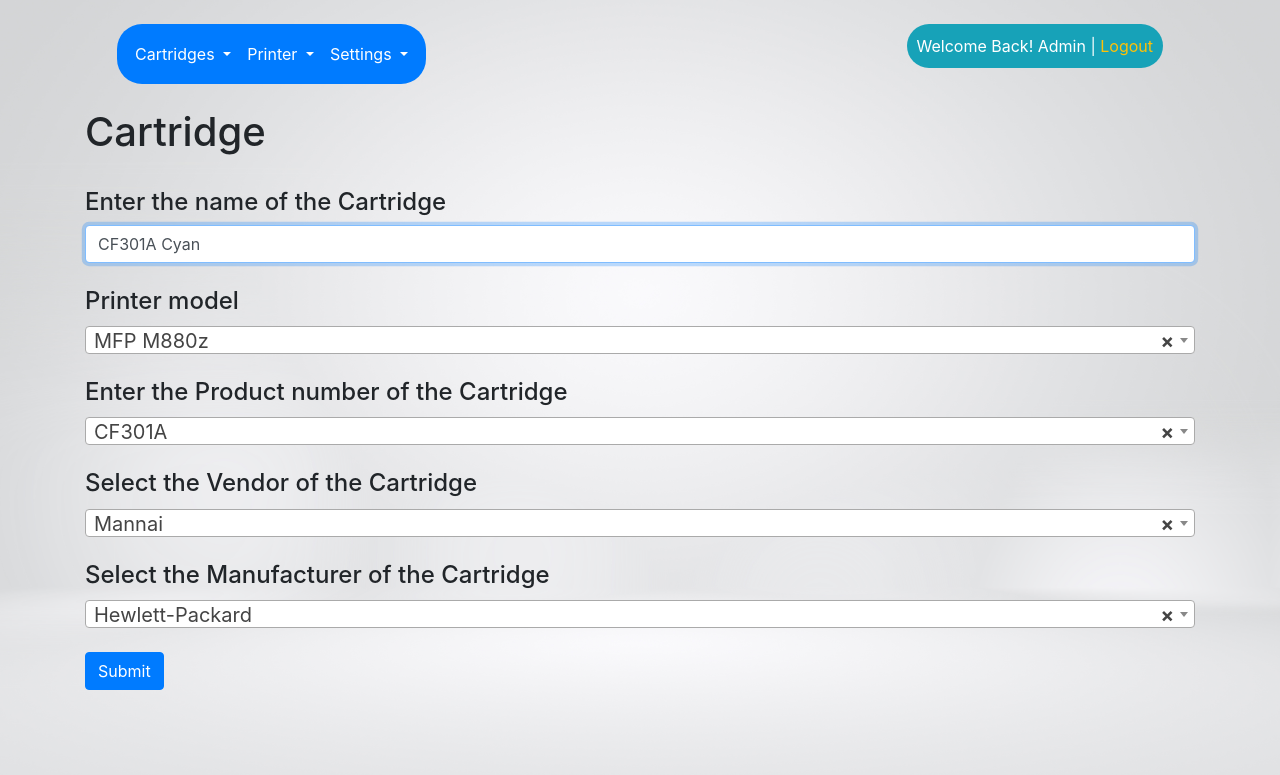
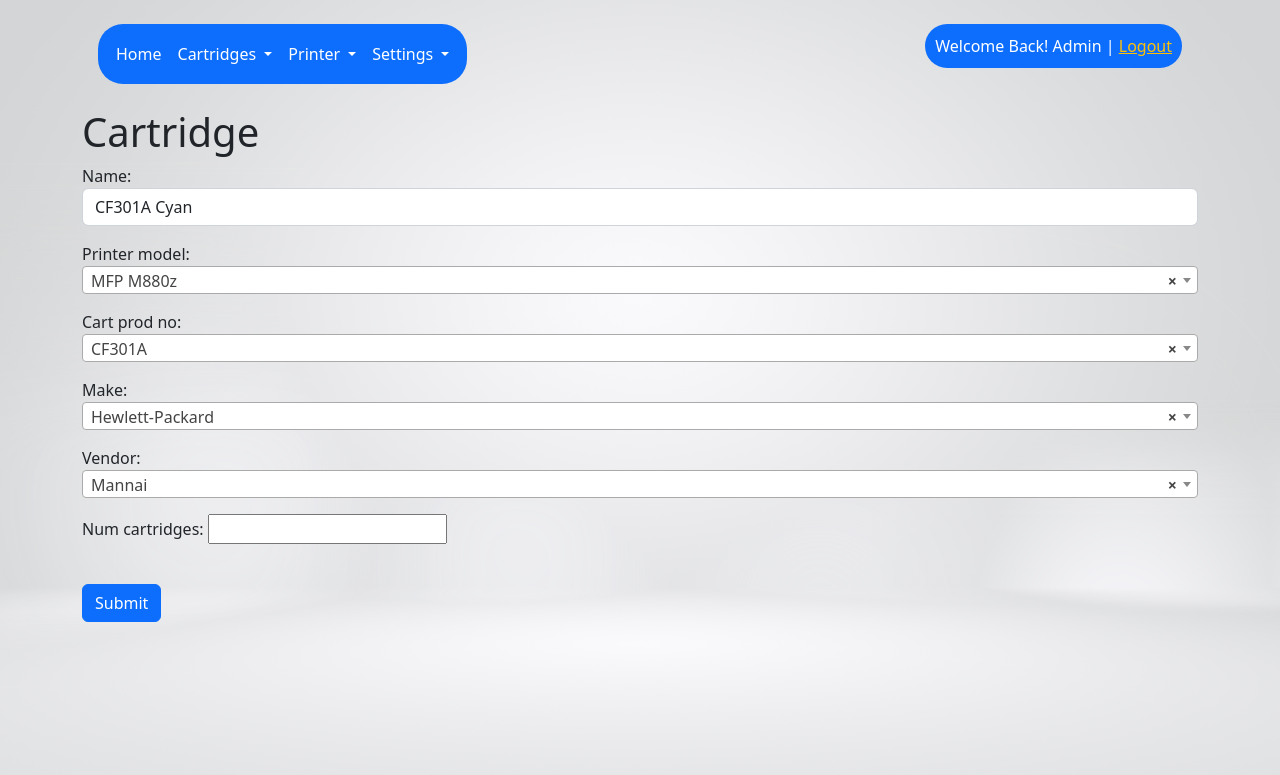
Before and after one commit to bryanmisa/cartridge_management_system, a Django app: page /cartridge/update/5 in a window 1280 px wide. Shown: the top 775 px of the page. Run offline with Django 4.2, Linux system fonts and the light colour scheme; a user stored in the database is signed in; data comes from the database, SQL or seed files in the repository; both versions use the stored data as it was after the commit; some libraries are stand-ins or nearby versions.

Commit message:
Update the Cartridge Create View to CBV

```diff
--- a/item/forms.py
+++ b/item/forms.py
@@ -80,11 +80,11 @@ class DeployPrinterForm(forms.ModelForm):
         }
 
 class CartridgeForm(forms.ModelForm):
-
+    num_cartridges = forms.IntegerField()
     class Meta:
 
         model = Cartridge
-        fields = ['name', 'printer_model' ,'cart_prod_no', 'make', 'vendor']
+        fields = ['name', 'printer_model' ,'cart_prod_no', 'make', 'vendor',]
         widgets = {
             'name' : forms.TextInput(attrs={'class':'form-control'}),
             'printer_model' : PrinterModelWidget(attrs={'class':'form-control'}),
--- a/item/urls.py
+++ b/item/urls.py
@@ -34,7 +34,8 @@ urlpatterns = [
     path('cartridge/list/installed', views.cartridge_list_installed, name='cartridge_list_installed'),
     path('cartridge/list/stocks/outofstock', views.list_of_out_of_stock_cartridges, name='list_of_out_of_stock_cartridges'),
     path('cartridge/update/<int:id>', views.cartridge_update, name='cartridge_update'),
-    path('cartridge/create', views.cartridge_create, name='cartridge_create'),
+    #path('cartridge/create', views.cartridge_create, name='cartridge_create'),
+    path('cartridge/create', CartridgeCreateView.as_view(), name='cartridge_create'),
     path('cartridge/install/<str:id>', views.install_cartridge, name='install_cartridge'),
 
     # Location URLS
--- a/item/views.py
+++ b/item/views.py
@@ -13,6 +13,7 @@ from django.views.generic import (ListView,
                                   CreateView,
                                   DetailView,)
 from django.contrib.auth.mixins import LoginRequiredMixin
+from django.http import HttpResponse
 
 from django.urls import reverse_lazy
 from item.models import *
@@ -186,8 +187,6 @@ def cartridge_list_instock(request):
     cartridge_filter = CartridgeFilter(request.GET, queryset = cartridges)
     cartridges = cartridge_filter.qs
 
-
-
     #Paginate Cartridges
     page = request.GET.get('page', 1)
     paginator = Paginator(cartridges, 10)
@@ -248,18 +247,31 @@ def cartridge_update(request, id):
 
     return render(request, 'cartridge/cartridge_create_form.html', context) # render querysets on the HTML
 
-@login_required
-def cartridge_create(request):
-    context = {}
-    form = CartridgeForm(request.POST or None)
-    if request.method == "POST":
-        if form.is_valid():
-            form.save()
-            return redirect('cartridge_list_instock')
+# @login_required
+# def cartridge_create(request):
+#     context = {}
+#     form = CartridgeForm(request.POST or None)
+#     number_of_cartridges = request.POST.get('count_of_cartridges')
+#     if request.method == "POST":
+#         if form.is_valid():
+#             cartridges = form.save()
 
-    context['form'] = form
+#             return redirect('cartridge_list_instock')
 
-    return render(request, 'cartridge/cartridge_create_form.html', context)
+#     context['form'] = form
+
+#     return render(request, 'cartridge/cartridge_create_form.html', context)
+
+class CartridgeCreateView(LoginRequiredMixin, CreateView):
+    model = Cartridge
+    form_class = CartridgeForm
+    template_name = 'cartridge/cartridge_create_form.html'
+    success_url = reverse_lazy('cartridge_list_instock')
+
+    def get(self, request, *args, **kwargs):
+        form = self.form_class(**self.get_form_kwargs())
+
+        return render(request, self.template_name, {'form': form, 'work_form': work_form})
 
 @login_required
 def install_cartridge(request, id):
@@ -340,7 +352,6 @@ class CartridgeProductNumberUpdateView(LoginRequiredMixin, UpdateView):
 
 class CartProdDeleteView(LoginRequiredMixin, DeleteView):
     model = CartridgeProductNumber
-
     template_name = 'cartridge/cartridge_product_no/del_cartridge_product_no.html'
     success_url = reverse_lazy('list_cartridge_product_no')
 
--- a/templates/base.html
+++ b/templates/base.html
@@ -7,7 +7,7 @@
     <meta name="viewport" content="width=device-width, initial-scale=1, shrink-to-fit=no">
     <link rel="stylesheet" href="{% static 'css/animate.css' %}">
     <link rel="stylesheet" href="{% static 'css/style.css' %}">
-    <link rel="stylesheet" href="https://cdn.jsdelivr.net/npm/bootstrap@4.0.0/dist/css/bootstrap.min.css" integrity="sha384-Gn5384xqQ1aoWXA+058RXPxPg6fy4IWvTNh0E263XmFcJlSAwiGgFAW/dAiS6JXm" crossorigin="anonymous">
+    <link href="https://cdn.jsdelivr.net/npm/bootstrap@5.2.0-beta1/dist/css/bootstrap.min.css" rel="stylesheet" integrity="sha384-0evHe/X+R7YkIZDRvuzKMRqM+OrBnVFBL6DOitfPri4tjfHxaWutUpFmBp4vmVor" crossorigin="anonymous">
     <link href="https://fonts.googleapis.com/css?family=Poppins:300,400,500,600,700,800,900" rel="stylesheet">
     <link rel="stylesheet" href="https://stackpath.bootstrapcdn.com/font-awesome/4.7.0/css/font-awesome.min.css">
 
--- a/templates/cartridge/cartridge_create_form.html
+++ b/templates/cartridge/cartridge_create_form.html
@@ -1,12 +1,16 @@
 {% extends 'base.html' %}
+
 {% load static %}
+
 {% block content %}
+
     {{ form.media.css }}
+
     <h1>Cartridge</h1>
 
     <form action="" method="post">
         {% csrf_token %}
-        <br/>
+        {% comment %} <br/>
         <h4>Enter the name of the Cartridge</h4>
         <div>{{form.name}}</div>
         <br/>
@@ -22,7 +26,22 @@
         <h4>Select the Manufacturer of the Cartridge</h4>
         <div class="#selectbox"  style= "font-size:20px">{{form.make}} </div>
         <br/>
+        <h4>Number of items received</h4>
+        <select name="count_of_cartridges" id="count_of_cartridges">
+            <option value="1">1</option>
+            <option value="2">2</option>
+            <option value="3">3</option>
+            <option value="4">4</option>
+            <option value="5">5</option>
+            <option value="6">6</option>
+            <option value="7">7</option>
+            <option value="8">8</option>
+            <option value="8">9</option>
+          </select> {% endcomment %}
+          {{form.as_p}}
+        <br>
         <input class="btn btn-primary" type="submit" value="Submit">
+
 
     </form>
 
--- a/templates/js.html
+++ b/templates/js.html
@@ -1,23 +1,8 @@
 {% load static %}
 
-<script>
-	$(document).ready(function () {
-    	$('#logo').addClass('animated fadeInDown');
-    	$("input:text:visible:first").focus();
-	});
-	$('#username').focus(function() {
-		$('label[for="username"]').addClass('selected');
-	});
-	$('#username').blur(function() {
-		$('label[for="username"]').removeClass('selected');
-	});
-	$('#password').focus(function() {
-		$('label[for="password"]').addClass('selected');
-	});
-	$('#password').blur(function() {
-		$('label[for="password"]').removeClass('selected');
-	});
-</script>
+
+
+<script src="https://cdn.jsdelivr.net/npm/bootstrap@5.2.0-beta1/dist/js/bootstrap.bundle.min.js" integrity="sha384-pprn3073KE6tl6bjs2QrFaJGz5/SUsLqktiwsUTF55Jfv3qYSDhgCecCxMW52nD2" crossorigin="anonymous"></script>
 
 <script src="{% static 'js/jquery.min.js' %}"></script>
 <script src="{% static 'js/popper.js' %}"></script>
--- a/templates/navbar.html
+++ b/templates/navbar.html
@@ -6,7 +6,10 @@
     </button>
 
     <div class="collapse navbar-collapse" id="navbarSupportedContent">
-      <ul id="rounded-border" class="navbar-nav mr-auto bg-primary ">
+      <ul id="rounded-border" class="navbar-nav me-auto  bg-primary ">
+        <li class="nav-item">
+          <a class="nav-link active text-white" aria-current="page" href="{% url 'dashboard' %}">Home</a>
+        </li>
         <li class="nav-item dropdown">
           <a class="nav-link dropdown-toggle text-white" href="#" id="navbarDropdown" role="button" data-toggle="dropdown" aria-haspopup="true" aria-expanded="false">
             Cartridges
@@ -26,7 +29,7 @@
           <div class="dropdown-menu" aria-labelledby="navbarDropdown">
             <a class="dropdown-item" href="{% url 'printer_list_instock' %}">List of Printers in Stock</a>
             <a class="dropdown-item" href="{% url 'printer_list_deployed' %}">List of Installed Printers</a>
-            <div class="dropdown-divider"></div>
+
             <a class="dropdown-item" href="{% url 'printer_create' %}">Add New Printer</a>
           </div>
         </li>
@@ -35,10 +38,15 @@
             Settings
           </a>
           <div class="dropdown-menu" aria-labelledby="navbarDropdown">
+            <a class="dropdown-item" href="{% url 'list_printer_model' %}">Printer Model</a>
+            <a class="dropdown-item" href="{% url 'list_cartridge_product_no' %}">Cartridge Product Number</a>
+            <div class="dropdown-divider"></div>
             <a class="dropdown-item" href="{% url 'list_location' %}">Locations</a>
             <a class="dropdown-item" href="{% url 'list_make' %}">Make</a>
-            <a class="dropdown-item" href="{% url 'list_cartridge_product_no' %}">Cartridge Product Number</a>
-            <a class="dropdown-item" href="{% url 'list_printer_model' %}">Printer Model</a>
+            <div class="dropdown-divider"></div>
+            <a class="dropdown-item" href="{% url 'list_vendor' %}">Vendor</a>
+
+
 
 
           </div>
@@ -46,7 +54,7 @@
       </ul>
 
 
-      <p id="rounded-border" class="bg-info"> Welcome Back! {{ user.get_username.capitalize }} | <a class="text-warning" href="{% url 'logout'%}?next={{request.path}}">Logout</a></p>
+      <p id="rounded-border" class="bg-primary"> Welcome Back! {{ user.get_username.capitalize }} | <a class="text-warning" href="{% url 'logout'%}?next={{request.path}}">Logout</a></p>
       {% else %}
       {% endif %}
 
```
Also changed, not shown: templates/index.html (+6 -2 lines), templates/registration/login.html (+18 -1 lines), db.sqlite3, 2 other files.
